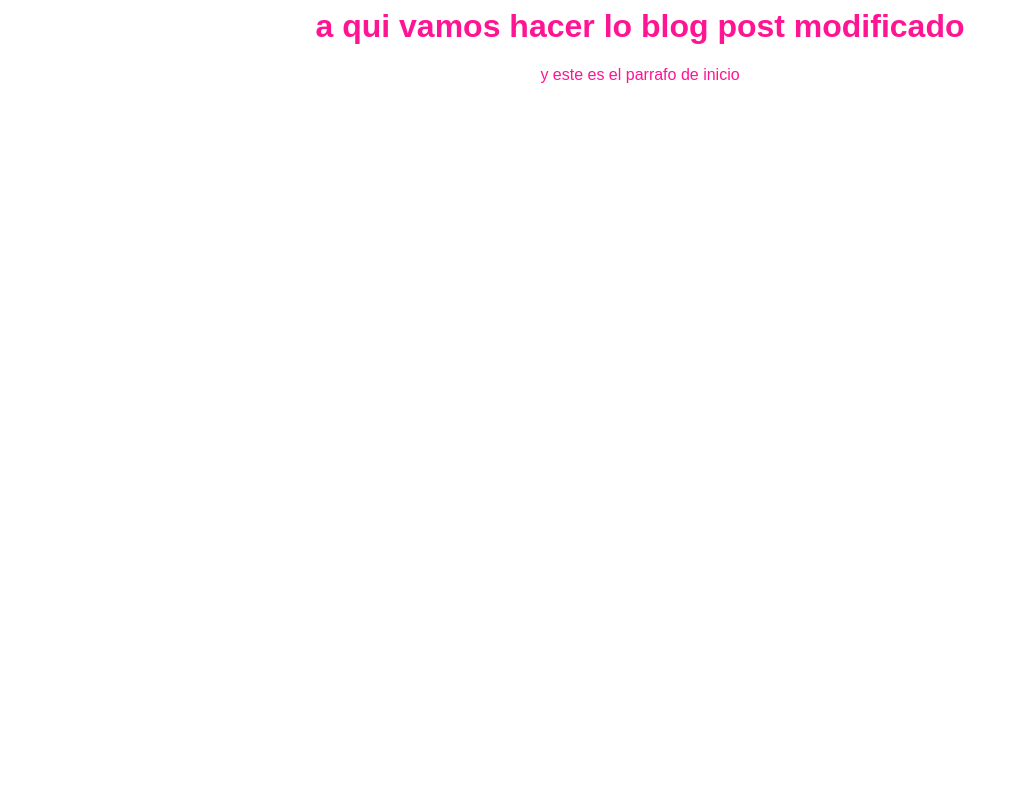
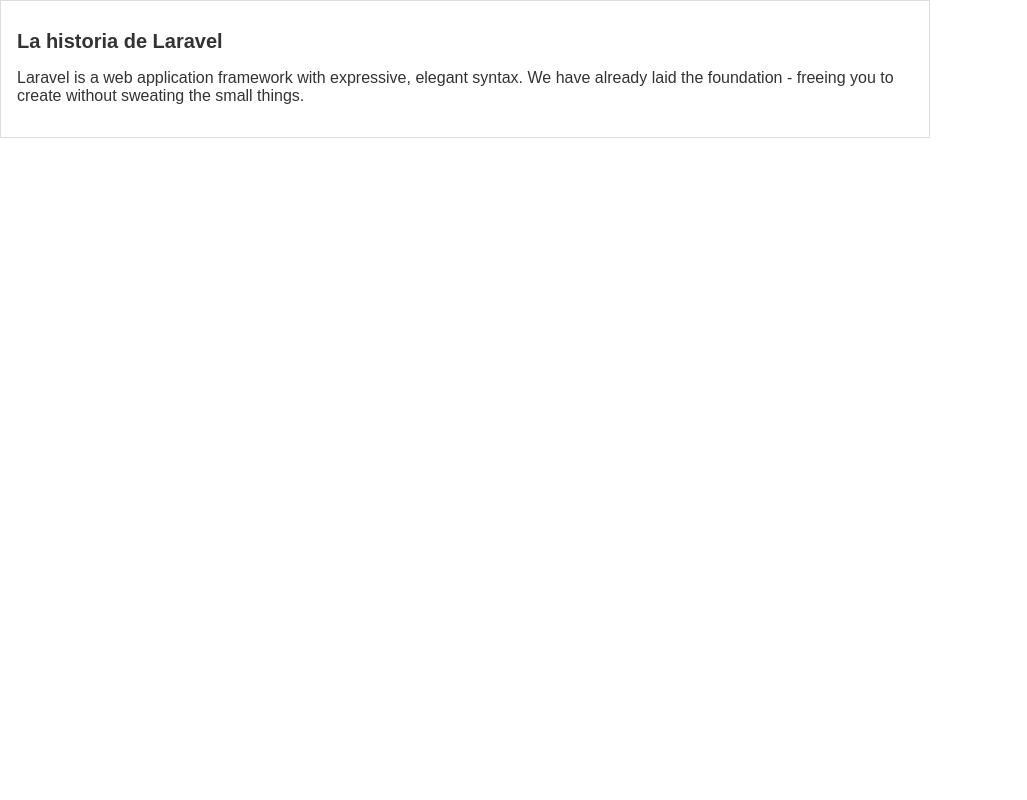
Before and after one commit to saavedraphp/practica_git, a PHP site: page /blogpost.html in a window 1280 px wide. Shown: the whole page, without its empty margins (0-1027 px from the left). Run offline with PHP 8.4, Linux system fonts and the light colour scheme.

Commit message:
git al master

```diff
--- a/blogpost.html
+++ b/blogpost.html
@@ -4,8 +4,17 @@
         <link rel="stylesheet" href="css/css.css">
     </head>
     <body>
-        <h1>a qui vamos hacer lo blog post modificado</h1>
-        <p>y este es el parrafo de inicio</p>
+        <div id="container">
+            <div id="post">
+                <h1>La historia de Laravel</h1>
+                <p>Laravel is a web application framework with expressive, elegant syntax. We have already
+                    laid the foundation - freeing you to create without sweating the small things.
+
+                </p>
+            </div>
+
+        </div>
+
     </body>
 
 </html>
--- a/css/css.css
+++ b/css/css.css
@@ -2,5 +2,23 @@ body
 {
     text-align: center;
     font-family: Arial, Helvetica, sans-serif;
-    color: deeppink;
+    font-size: 16px;
+    color: #333;
+    margin: 0;
+    padding: 0;
 }
+
+#container
+{
+    width: 70%;
+    padding: 1em;
+    text-align: left;
+    border:1px solid #DDD;
+    margin: 0;
+
+}
+
+#container h1
+{
+    font-size: 20px;
+}
```
